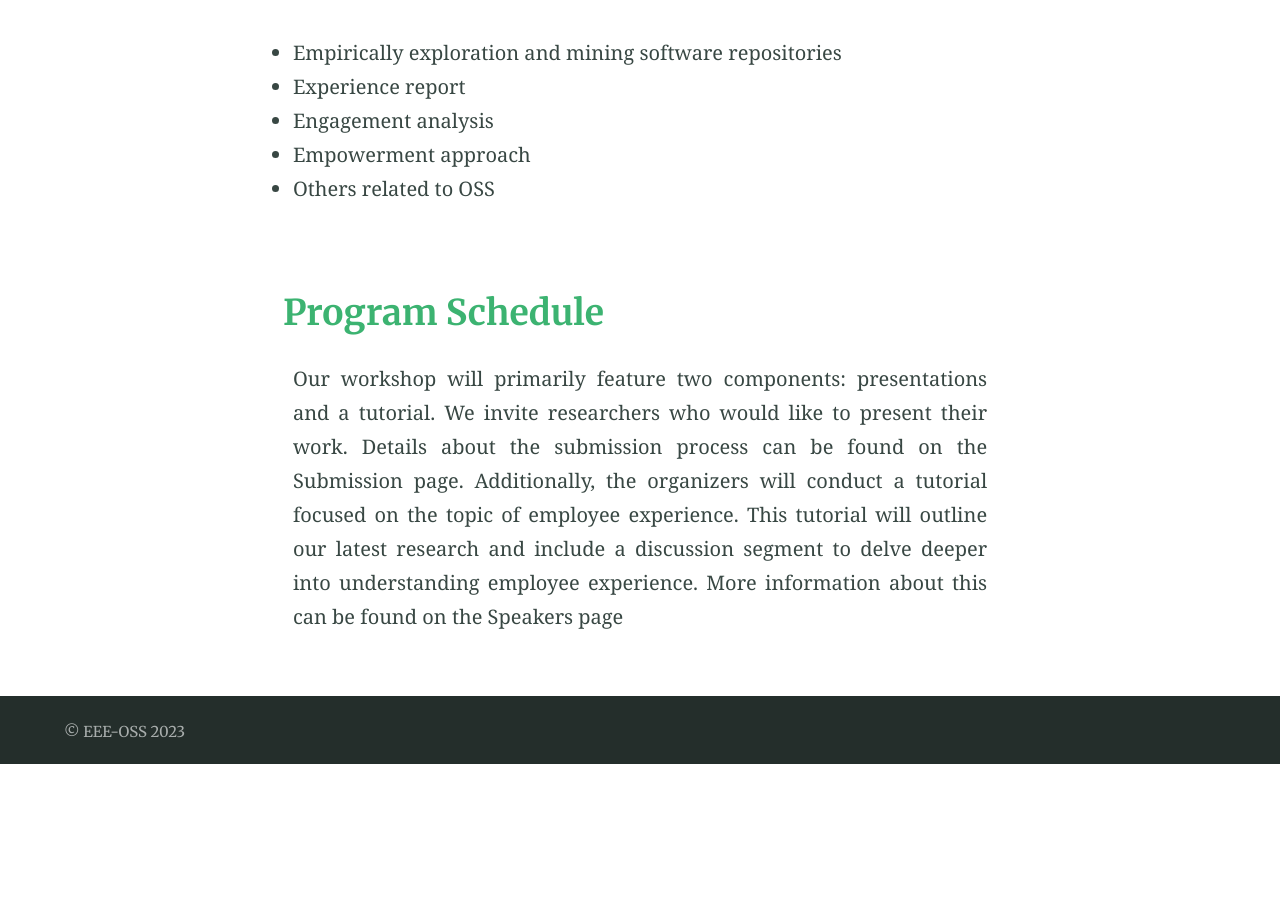
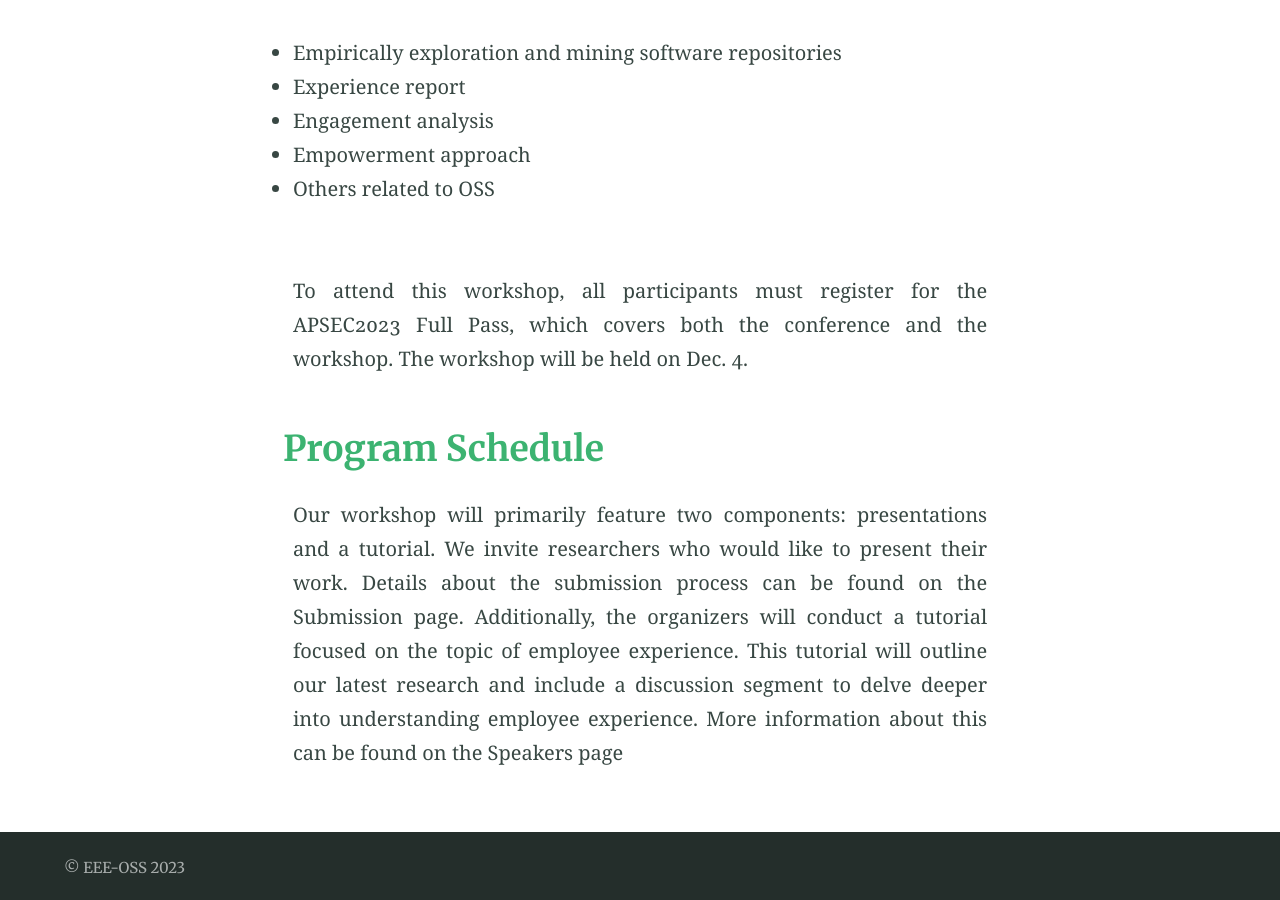
Before and after one commit to EEE-OSS/eee-oss.github.io, a Jekyll site: the page built from index.md, in a window 1280 px wide and 900 px high, scrolled down 1412 px. Built offline with Jekyll 4.4.1, drawn with Linux system fonts in a browser that asks for light colours; before the commit the page ends 2176 px from its top, so only the background shows below that.

Commit message:
add program date

```diff
--- a/_includes/call_for_participants.html
+++ b/_includes/call_for_participants.html
@@ -27,4 +27,8 @@ Given this background, our workshop invites papers that mainly investigate emplo
           </ul>
     </p>
 
+    <p>
+To attend this workshop, all participants must register for the APSEC2023 Full Pass, which covers both the conference and the workshop. The workshop will be held on Dec. 4.
+    </p>
+
 </div>
```
